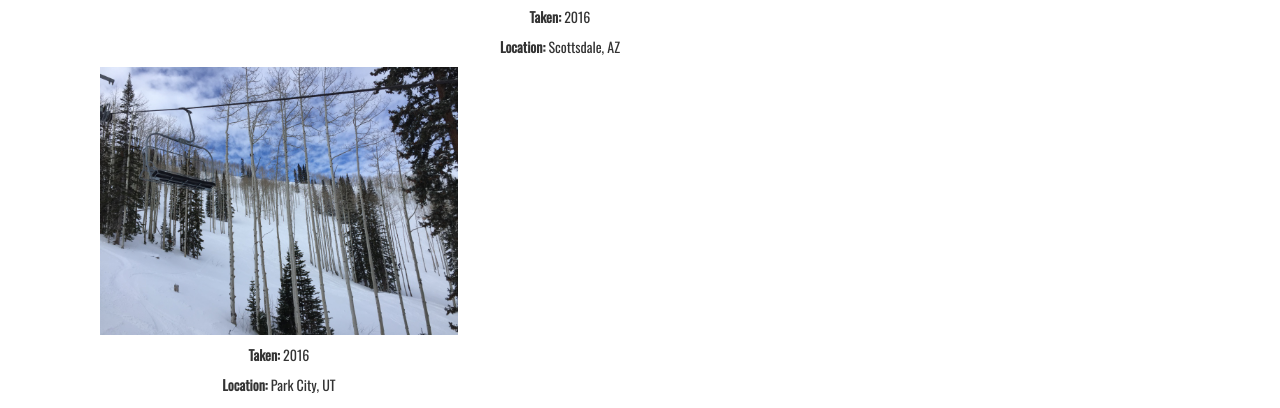
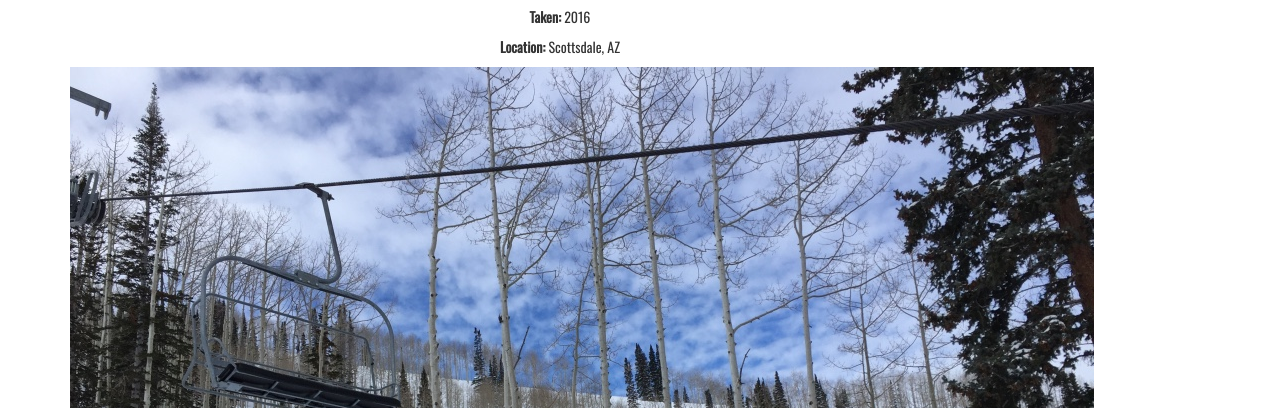
Before and after one commit to hallauren/final, a plain HTML site: page NA.html in a window 1280 px wide. Shown: the part 475-883 px from the top of the page. Drawn offline with nearby package versions, Linux system fonts and the light colour scheme.

Commit message:
finally fixed pc pic

```diff
--- a/NA.html
+++ b/NA.html
@@ -90,7 +90,19 @@
           </div>
         </div>
 
-      <div class="col-md-7 text-center">
+        <div class="col-md-14 text-center">
+          <div class="row">
+            <div class="col-md-14">
+
+              <p><img src="pc.jpg" class="img-responsive"></p>
+              <p><strong>Taken: </strong>2016</p>
+              <p><strong>Location: </strong>Park City, UT</p>
+            </div>
+          </div>
+        </div>
+
+
+      <!-- <div class="col-md-7 text-center">
         <div class="row">
           <div class="col-md-7">
               <p><img src="pc.jpg" class="img-responsive"></p>
@@ -98,7 +110,7 @@
               <p><strong>Location: </strong>Park City, UT</p>
         </div>
       </div>
-    </div>
+    </div> -->
 
 
   </body>
```
